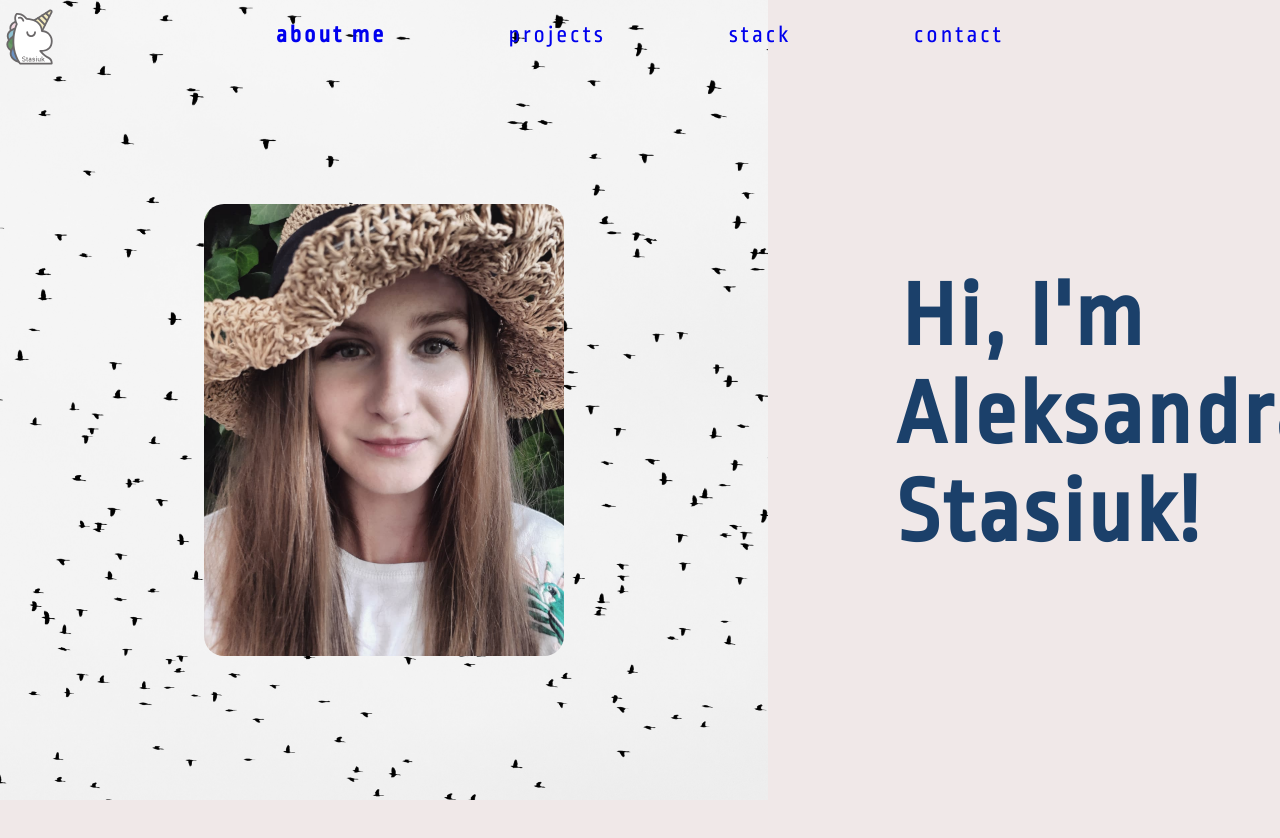
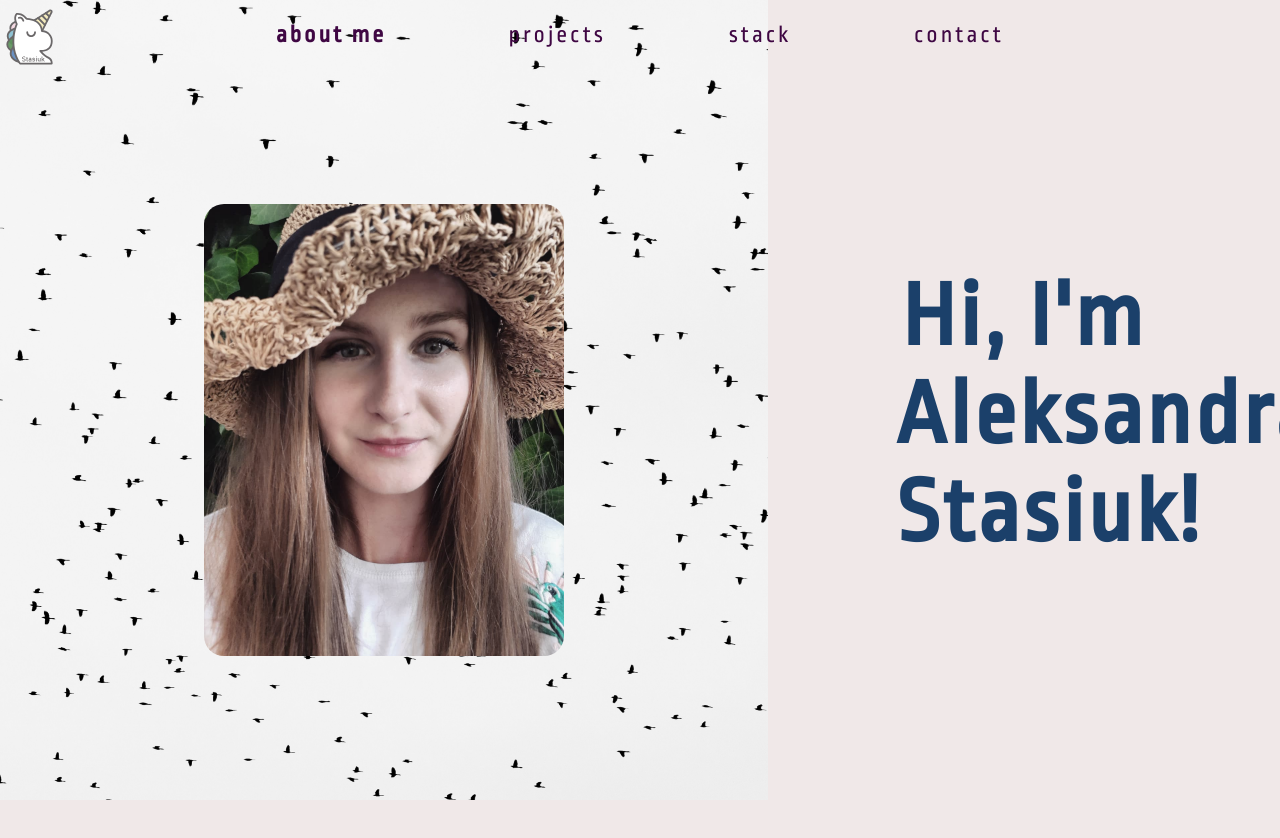
Before and after one commit to kola9556/alexx-stasiuk, a Gatsby site: page /about in a window 1280 px wide. Shown: the top 838 px of the page. Built offline with nearby package versions, Linux system fonts and the light colour scheme; Gatsby itself is replaced by a stand-in of ours.

Commit message:
Fix NavLinks color bug

```diff
--- a/src/components/Navigation.js
+++ b/src/components/Navigation.js
@@ -34,17 +34,20 @@ const LinksWrapper = styled.div`
 const NavLink = styled(Link)`
   font-size: 2.8rem;
   text-decoration: none;
-  color: ${(theme) => theme.navyPurple};
+  color: ${({ theme }) => theme.navyPurple};
   letter-spacing: 0.3rem;
 
   ${media.tablet`font-size: 2.4rem;`}
 
   :visited {
-    color: ${(theme) => theme.navyPurple};
+    color: ${({ theme }) => theme.navyPurple};
   }
 
   &.active {
     font-weight: 800;
+  }
+  :active {
+    color: ${({ theme }) => theme.blueDots};
   }
 `;
 
```
